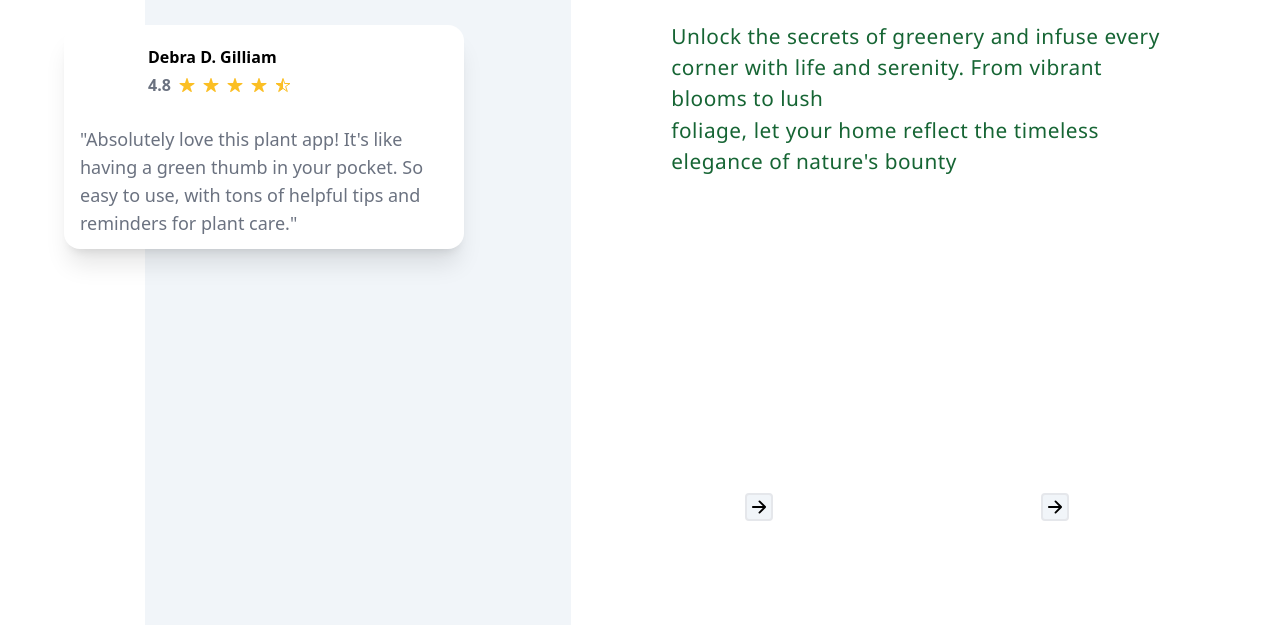
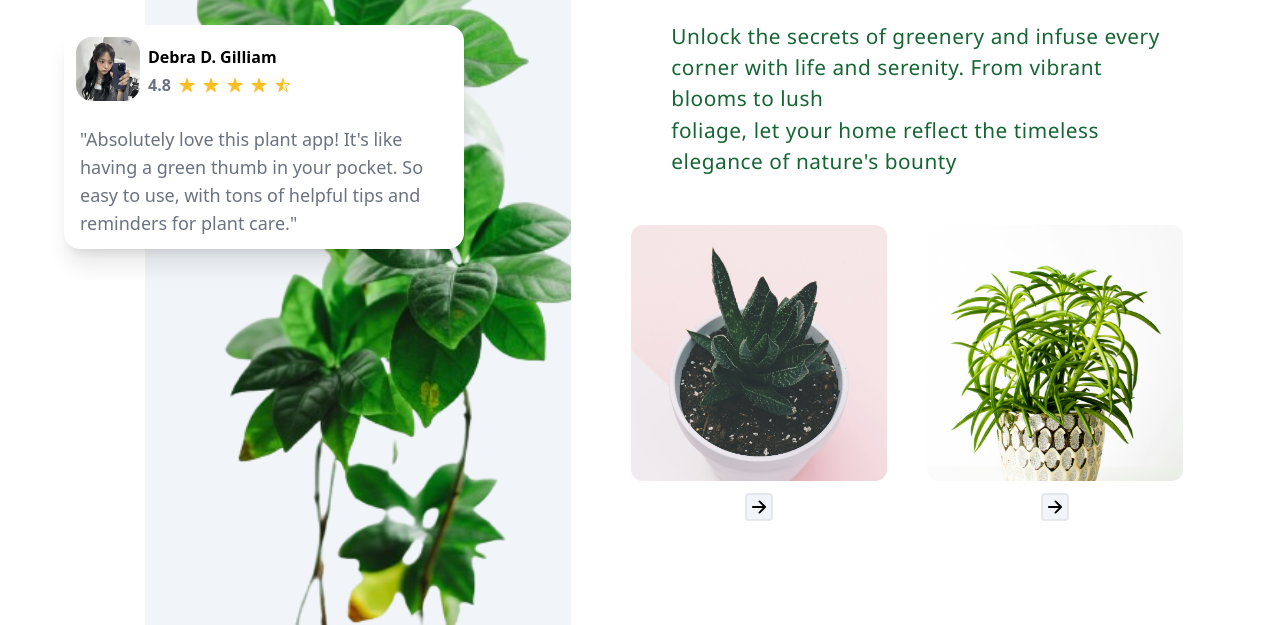
Before and after one commit to Luzaahh/Project2, a website: page index.html in a window 1280 px wide. Shown: the part 439-1064 px from the top of the page. Drawn offline with nearby package versions, Linux system fonts and the light colour scheme; the site is published under a folder, as on GitHub Pages, so addresses that start at the root find nothing.

Commit message:
Modifications des chemins des 4 images du Project2

```diff
--- a/index.html
+++ b/index.html
@@ -47,7 +47,7 @@
         <div style="width: 25em;" class="flex flex-col h-56 rounded-2xl bg-white shadow-xl absolute top-50 left-16 z-10">
 
             <div class="flex flex-row p-3 gap-2">
-                <div style="background: url(/assets/img/4th-pic.jpeg); background-position: center; background-size: cover;" class="h-16 w-16 rounded-2xl"></div>
+                <div style="background: url(assets/img/4th-pic.jpeg); background-position: center; background-size: cover;" class="h-16 w-16 rounded-2xl"></div>
                   <div class="flex flex-col gap-y-1">
                     <h2 class="font-bold text-black pt-2">Debra D. Gilliam</h2>
                     <div class="flex flex-row gap-2 items-center">
@@ -66,7 +66,7 @@
 
        </div>
 
-<div style="background-image: url(/assets/img/1st-pic.png); background-position: center; background-size: cover; height: 55em;" class="bg-slate-100 w-1/3 mt-24 ml-32 relative">
+<div style="background-image: url(assets/img/1st-pic.png); background-position: center; background-size: cover; height: 55em;" class="bg-slate-100 w-1/3 mt-24 ml-32 relative">
 
 </div>
 
@@ -82,13 +82,13 @@
 
 
         <div class="flex flex-col items-center gap-y-3">
-           <div style="background: url(/assets/img/3rd-pic.jpg); background-position: center; background-size: cover;" class="rounded-xl h-64 w-64"></div>
+           <div style="background: url(assets/img/3rd-pic.jpg); background-position: center; background-size: cover;" class="rounded-xl h-64 w-64"></div>
            <span class="h-7 w-7 rounded bg-slate-100 justify-center items-center flex border-2"><ion-icon class="w-5 h-5" name="arrow-forward"></ion-icon></span>
         </div>
 
 
         <div class="flex flex-col items-center gap-y-3">
-          <div style="background: url(/assets/img/2nd-pic.jpg); background-position: center; background-size: cover;" class="rounded-xl h-64 w-64"></div>
+          <div style="background: url(assets/img/2nd-pic.jpg); background-position: center; background-size: cover;" class="rounded-xl h-64 w-64"></div>
           <span class="h-7 w-7 rounded bg-slate-100 justify-center items-center flex border-2"><ion-icon class="w-5 h-5" name="arrow-forward"></ion-icon></span>
         </div>
 
```
